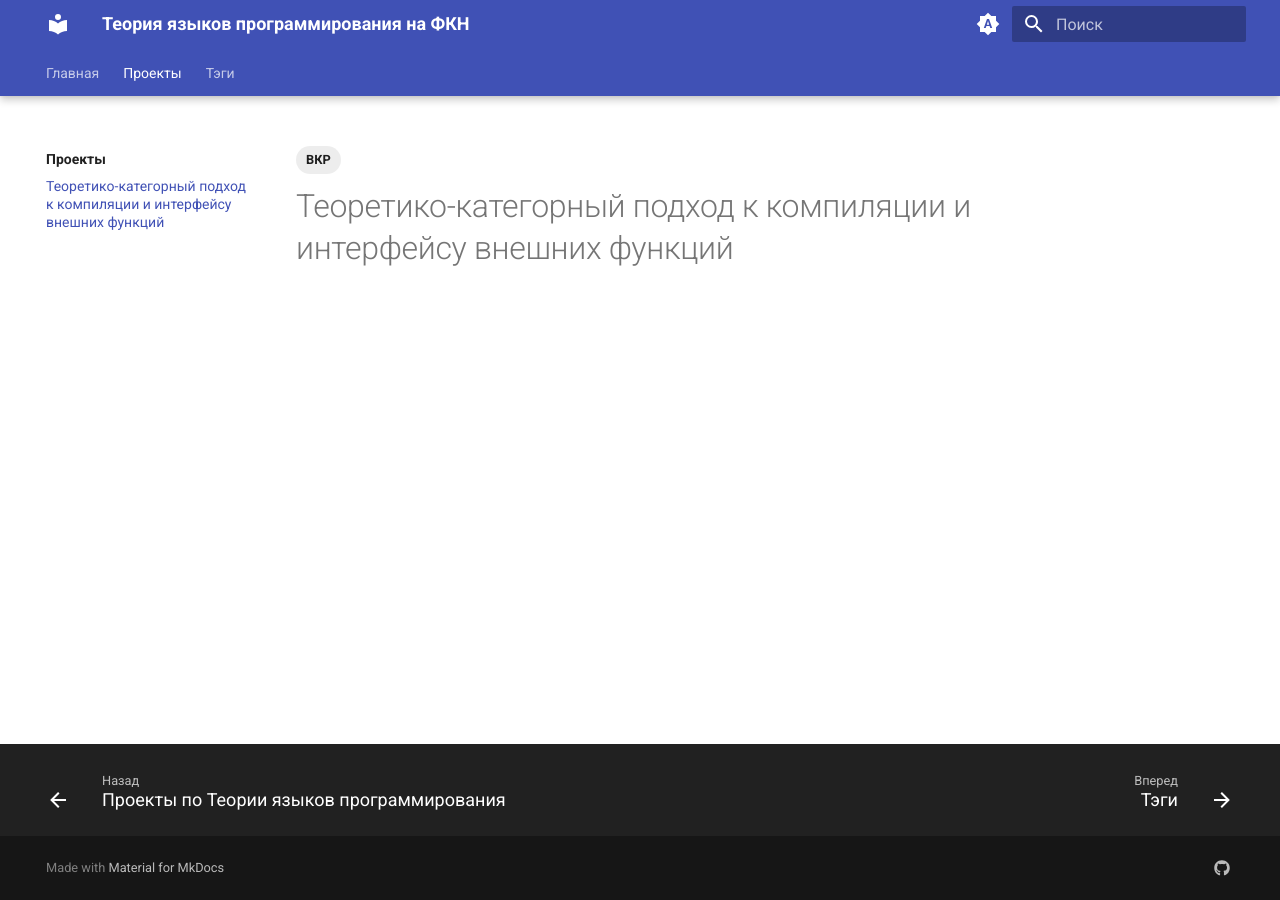
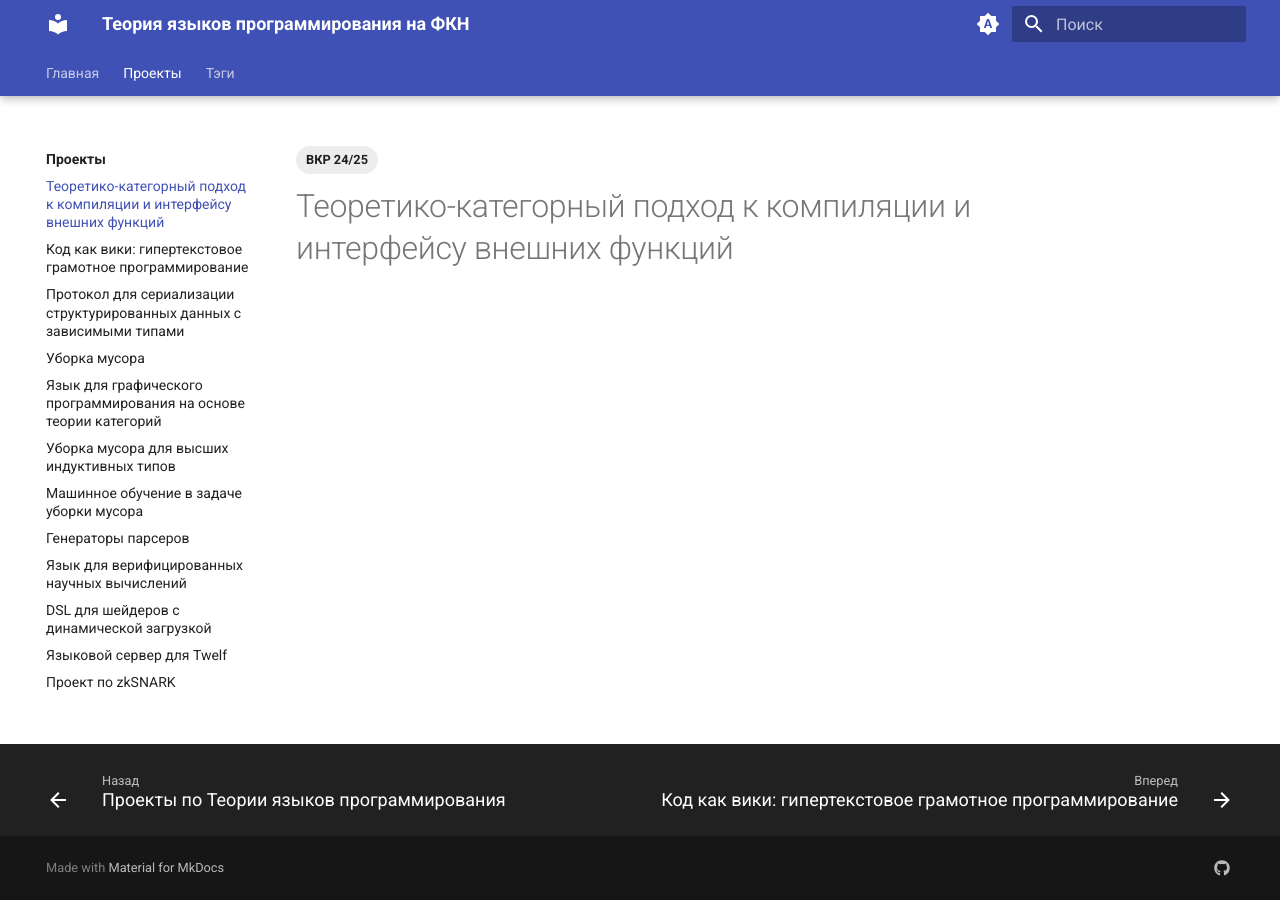
Before and after one commit to Church-of-Church-HSE/Church-of-Church-HSE.github.io, an MkDocs documentation site: the page built from docs/projects/catcomp.md, in a window 1280 px wide. Built offline with MkDocs 1.6.1 and Material for MkDocs 9.7.7, drawn with Linux system fonts in a browser that asks for light colours; plug-ins that fetch from the network failed and are left out.

Commit message:
+ all themes

```diff
--- a/docs/projects/catcomp.md
+++ b/docs/projects/catcomp.md
@@ -1,6 +1,6 @@
 ---
 tags:
-  - ВКР
+  - ВКР 24/25
 ---
 
 # Теоретико-категорный подход к компиляции и интерфейсу внешних функций
--- /dev/null
+++ b/docs/projects/codeaswiki.md
@@ -0,0 +1,6 @@
+---
+tags:
+  - ВКР 24/25
+---
+
+# Код как вики: гипертекстовое грамотное программирование
--- /dev/null
+++ b/docs/projects/dependobuf.md
@@ -0,0 +1,6 @@
+---
+tags:
+  - КР 24/25
+---
+
+# Протокол для сериализации структурированных данных с зависимыми типами
--- /dev/null
+++ b/docs/projects/gc.md
@@ -0,0 +1,6 @@
+---
+tags:
+  - Проект 24/25
+---
+
+# Уборка мусора
--- /dev/null
+++ b/docs/projects/graphcat.md
@@ -0,0 +1,6 @@
+---
+tags:
+  - ВКР 24/25
+---
+
+# Язык для графического программирования на основе теории категорий
--- /dev/null
+++ b/docs/projects/hitgc.md
@@ -0,0 +1,6 @@
+---
+tags:
+  - ВКР 24/25
+---
+
+# Уборка мусора для высших индуктивных типов
--- /dev/null
+++ b/docs/projects/mlgc.md
@@ -0,0 +1,6 @@
+---
+tags:
+  - ВКР 24/25
+---
+
+# Машинное обучение в задаче уборки мусора
--- /dev/null
+++ b/docs/projects/parsergen.md
@@ -0,0 +1,6 @@
+---
+tags:
+  - Проект 24/25
+---
+
+# Генераторы парсеров
--- /dev/null
+++ b/docs/projects/sanskrit.md
@@ -0,0 +1,7 @@
+---
+tags:
+  - КР 24/25
+  - ВКР 24/25
+---
+
+# Язык для верифицированных научных вычислений
--- /dev/null
+++ b/docs/projects/shaderdsl.md
@@ -0,0 +1,6 @@
+---
+tags:
+  - КР 24/25
+---
+
+# DSL для шейдеров с динамической загрузкой
--- /dev/null
+++ b/docs/projects/twelf.md
@@ -0,0 +1,6 @@
+---
+tags:
+  - ВКР 24/25
+---
+
+# Языковой сервер для Twelf
--- a/mkdocs.yml
+++ b/mkdocs.yml
@@ -6,6 +6,17 @@ nav:
   - Проекты:
     - projects/index.md
     - projects/catcomp.md
+    - projects/codeaswiki.md
+    - projects/dependobuf.md
+    - projects/gc.md
+    - projects/graphcat.md
+    - projects/hitgc.md
+    - projects/mlgc.md
+    - projects/parsergen.md
+    - projects/sanskrit.md
+    - projects/shaderdsl.md
+    - projects/twelf.md
+    - projects/zksnark.md
   - tags.md
 theme:
   name: material
```
Also changed, not shown: docs/projects/zksnark.md (added, +7 -0 lines).
